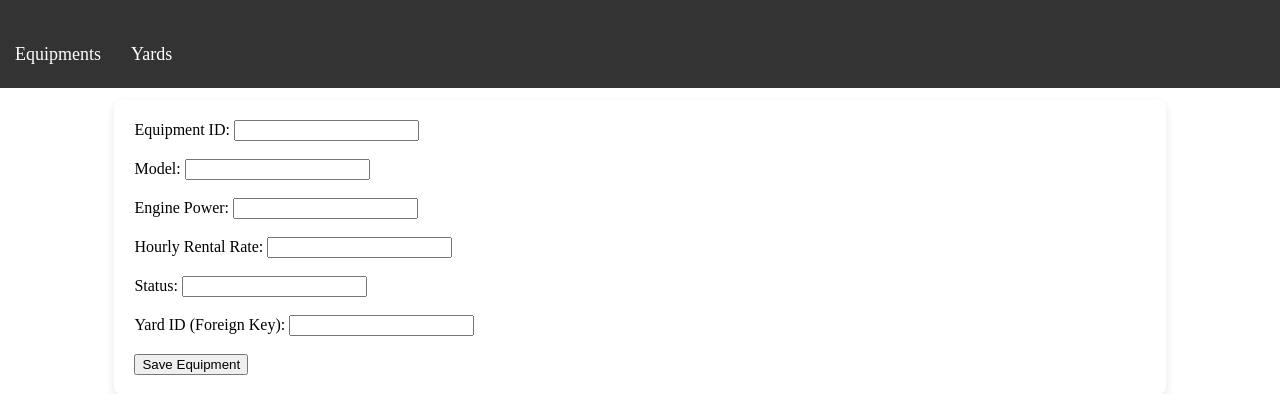
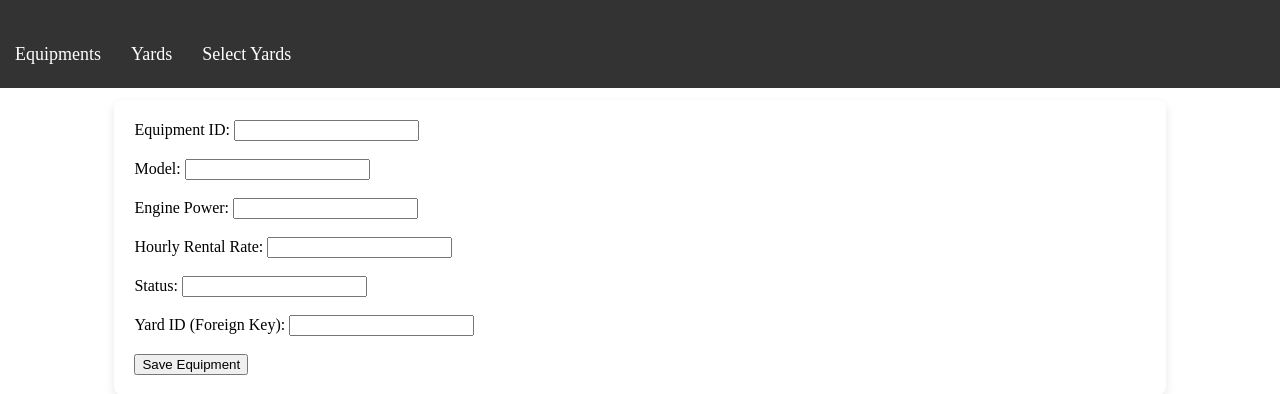
Before and after one commit to lolomamdo2006-lab/The-Industrial-Equipment-Project, a Django app: page /insertEquipment/ in a window 1280 px wide. Shown: the top 394 px of the page. Run offline with Django 5.2, Linux system fonts and the light colour scheme.

Commit message:
select yard

```diff
--- a/rental_service/urls.py
+++ b/rental_service/urls.py
@@ -12,5 +12,5 @@ urlpatterns = [
     path('deleteEquipment/', views.delete_equipment, name='delete_equipment'),
     path('deleteYard/', views.delete_yard, name='delete_yard'),
 
-    # path('selectYard/', views.select_Yard, name='select_Yard'),
+    path('selectYard/', views.select_Yard, name='select_Yard'),
 ]
--- a/rental_service/views.py
+++ b/rental_service/views.py
@@ -137,11 +137,11 @@ def delete_yard(request):
 
 # ======= SELECT ========
 
-# def select_Yard(request):
-#     with connection.cursor() as cursor:
-#         cursor.execute("SELECT * FROM Yard")
-#         rows = cursor.fetchall()
-#     return render(request, 'rental_service/selectYard.html', {'yards': rows})
+def select_Yard(request):
+    with connection.cursor() as cursor:
+        cursor.execute("SELECT * FROM Yard")
+        rows = cursor.fetchall()
+    return render(request, 'rental_service/selectYard.html', {'yards': rows})
 
 
 
--- a/templates/navbar.html
+++ b/templates/navbar.html
@@ -4,6 +4,7 @@
     <a href="{% url 'equipment_list' %}">Equipments</a>
 
     <a href="{% url 'yard_list' %}">Yards</a>
+    <a href="{% url 'select_Yard' %}">Select Yards</a>
 
 
 
```
